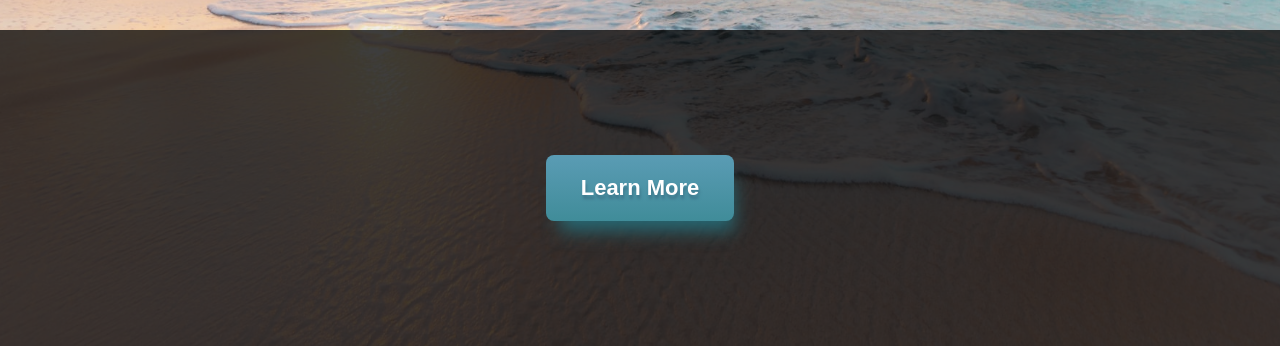
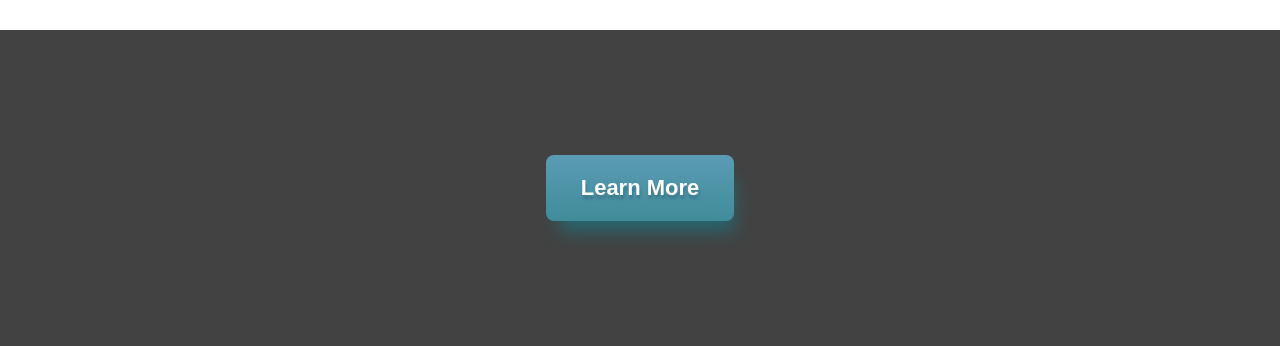
Before and after one commit to RidgwayA/C856projectTaniti, a plain HTML site: page index.html in a window 1280 px wide. Shown: the part 578-924 px from the top of the page. Drawn offline with Linux system fonts and the light colour scheme.

Commit message:
Update styles.css

```diff
--- a/styles.css
+++ b/styles.css
@@ -13,7 +13,7 @@ img{
 body{
      min-height: 100vh;
     width: 100%;
-    background: url("../C856projectTaniti/images/welcome.jpg");
+    background: "../C856projectTaniti/images/welcome.jpg";
 /* 	background: url(https://clever-mermaid-b8e5ab.netlify.app/C856projectTaniti/images/welcome.jpg); */
 /* 	background: url("https://RidgwayA.github.io/welcome.jpg"); */
     background-repeat: no-repeat;
```
